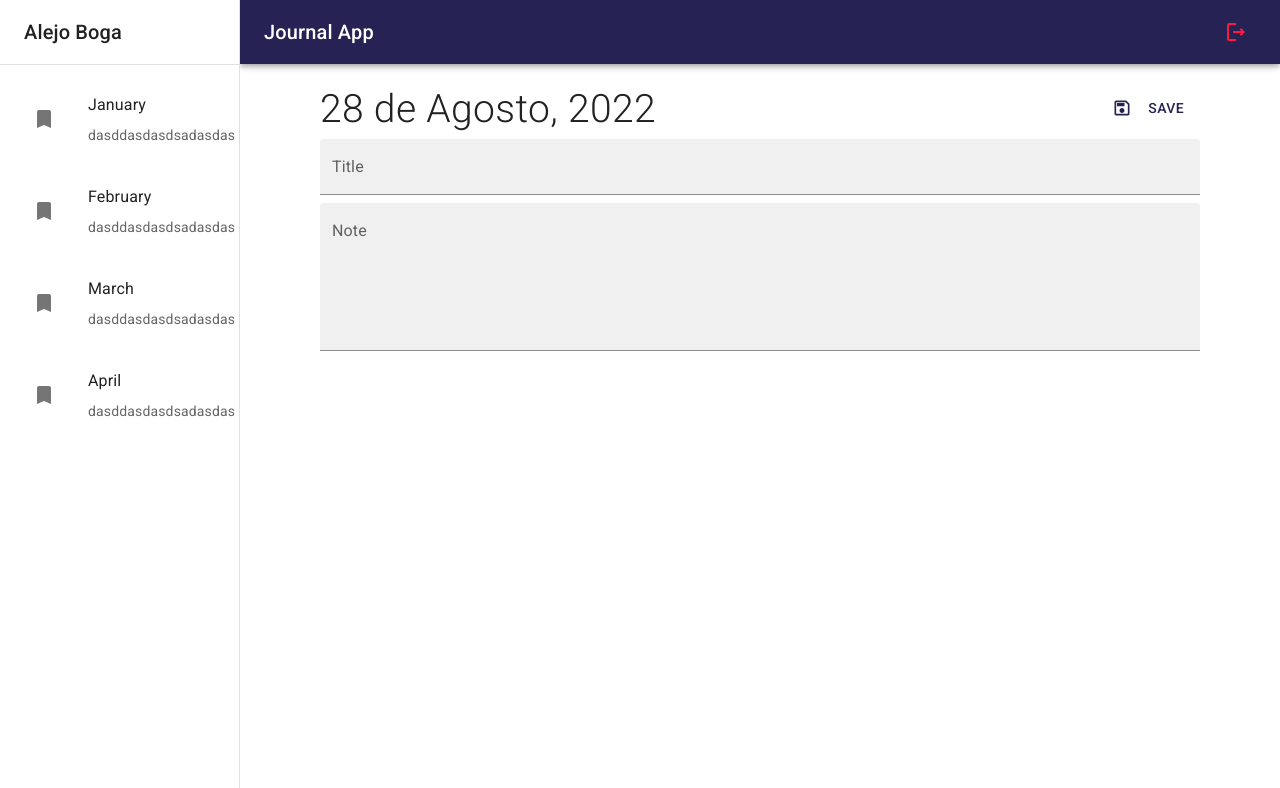
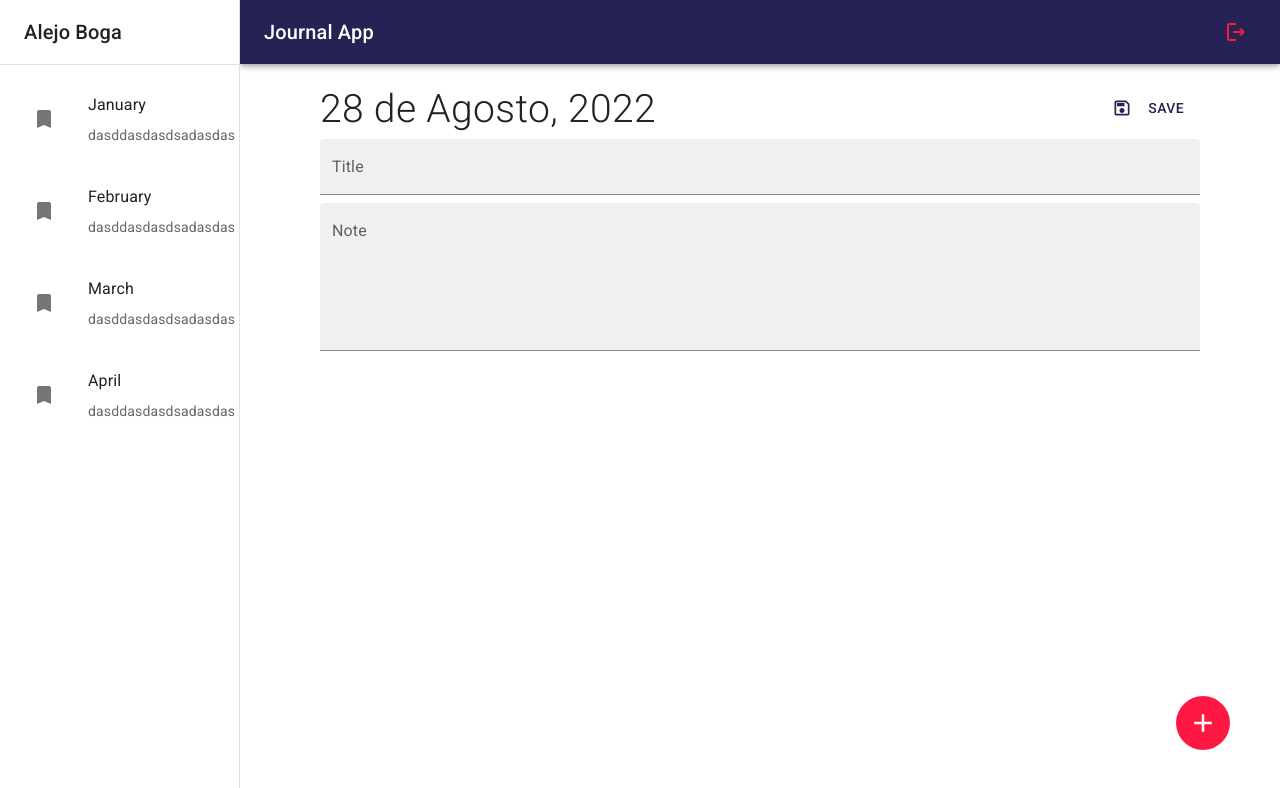
Before and after one commit to Alejoboga20/vite-journal-app, a React (Vite) app: page / in a window 1280 px wide. Shown: the top 788 px of the page. Built offline with nearby package versions, Linux system fonts and the light colour scheme.

Commit message:
Floating button

```diff
--- a/src/journal/pages/JournalPage.jsx
+++ b/src/journal/pages/JournalPage.jsx
@@ -1,4 +1,5 @@
-import { Typography } from '@mui/material';
+import { AddOutlined } from '@mui/icons-material';
+import { IconButton } from '@mui/material';
 import { JournalLayout } from '../layout/JournalLayout';
 import { NoteView, NothingSelectedView } from '../views';
 
@@ -7,6 +8,20 @@
 		<JournalLayout>
 			{/* <NothingSelectedView /> */}
 			<NoteView />
+
+			<IconButton
+				size='large'
+				sx={{
+					color: 'white',
+					backgroundColor: 'error.main',
+					':hover': { backgroundColor: 'error.main', opacity: 0.9 },
+					position: 'fixed',
+					right: 50,
+					bottom: 50,
+				}}
+			>
+				<AddOutlined sx={{ fontSize: 30 }} />
+			</IconButton>
 		</JournalLayout>
 	);
 };
```
